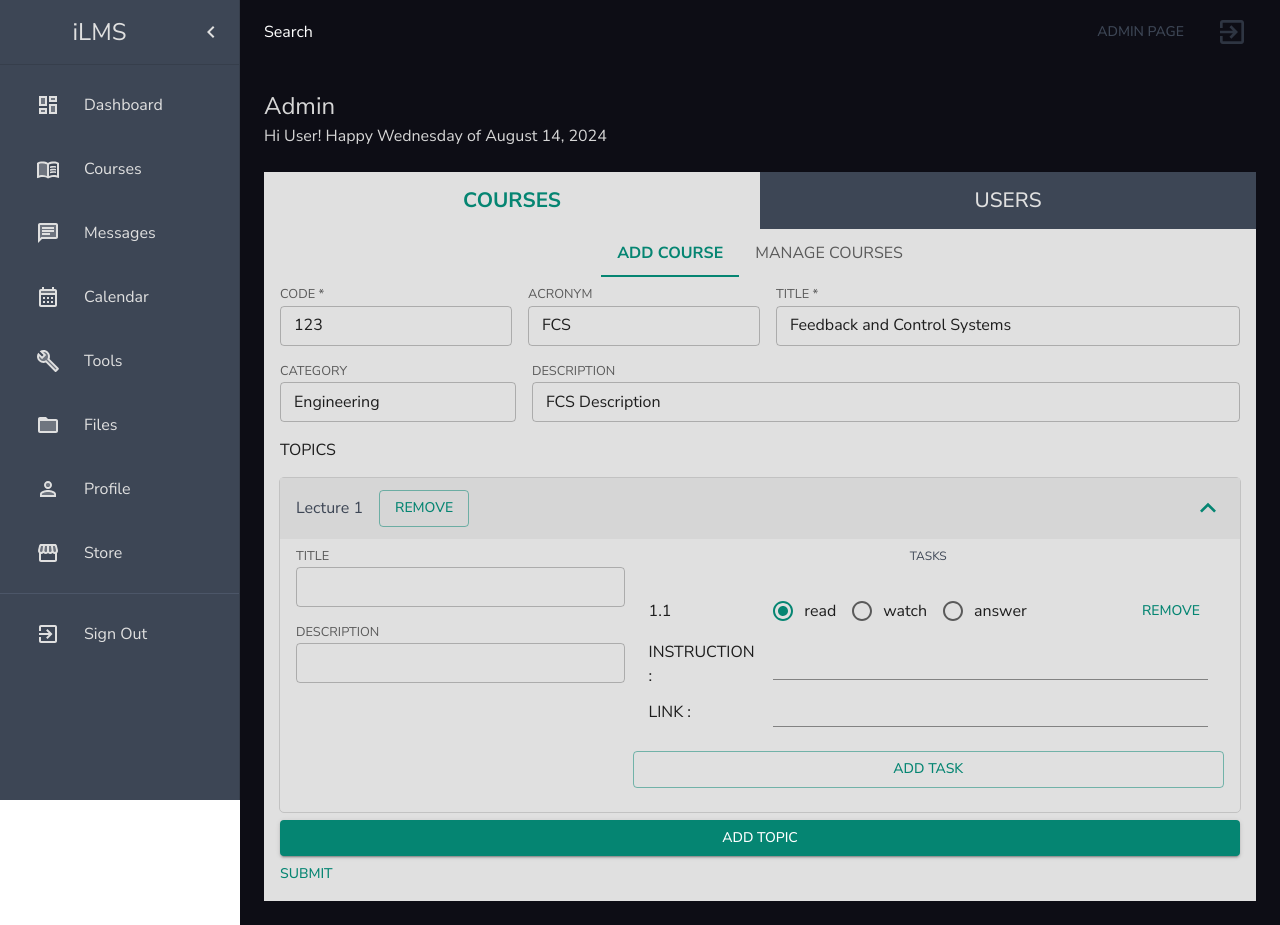
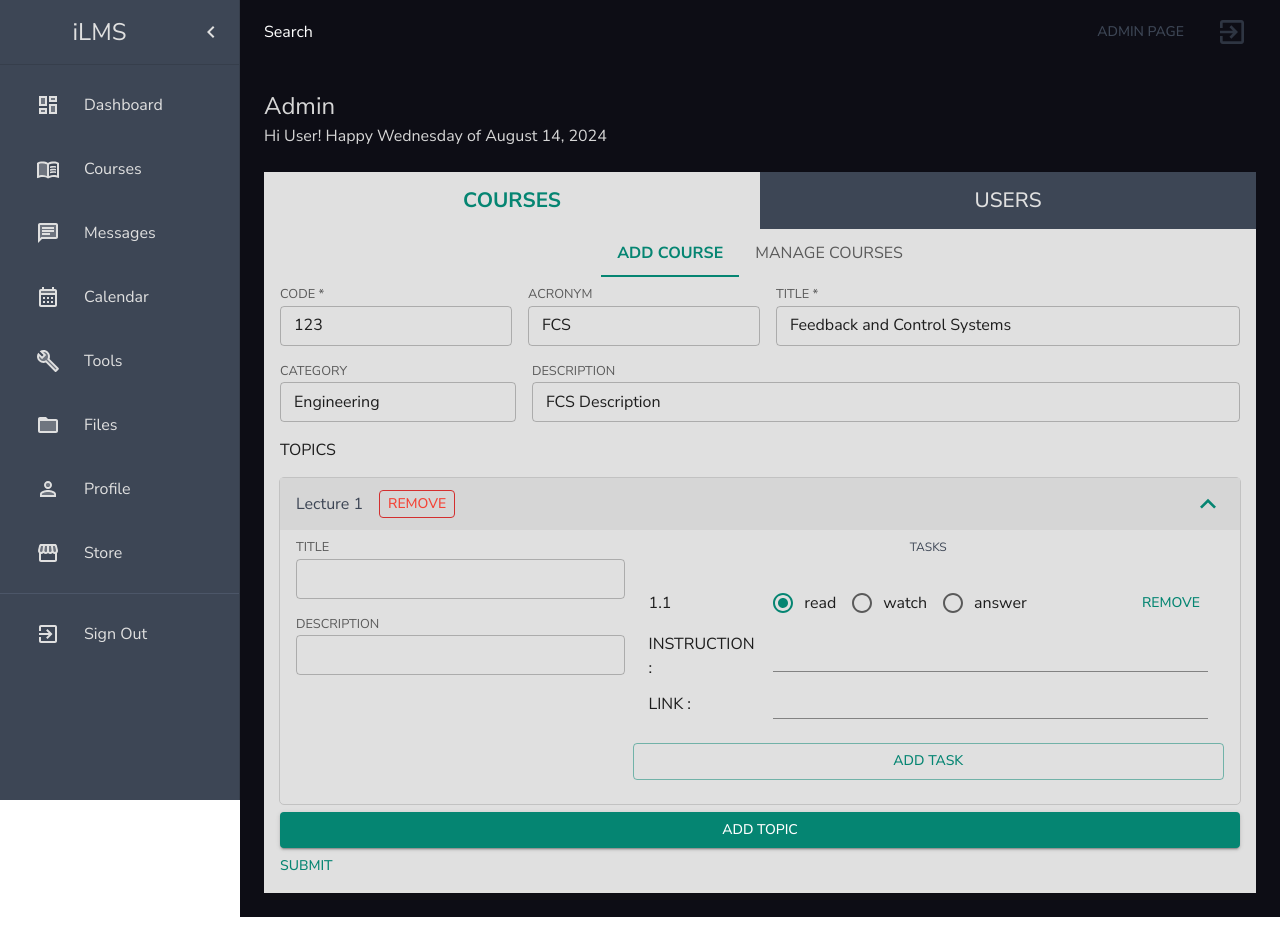
Before and after one commit to aramind/ilms, a React (Create React App) app in the folder client/: page /admin in a window 1280 px wide. Built offline with nearby package versions, Linux system fonts and the light colour scheme; no server answers; a web font is replaced by a local one.

Commit message:
feat: styling the remove button

```diff
--- a/client/src/pages/admin/add-course/TopicsSection.jsx
+++ b/client/src/pages/admin/add-course/TopicsSection.jsx
@@ -11,6 +11,7 @@ import React, { useEffect, useState } from "react";
 import { useFieldArray } from "react-hook-form";
 import LectureMetaInfo from "./LectureMetaInfo";
 import ExpandMoreIcon from "@mui/icons-material/ExpandMore";
+import DeleteOutlineOutlinedIcon from "@mui/icons-material/DeleteOutlineOutlined";
 import { nanoid } from "nanoid";
 
 import TaskSection from "./TaskSection";
@@ -93,10 +94,10 @@ const TopicsSection = ({ control }) => {
           </Accordion>
         ))}
         <Button
-          sx={{ marginTop: 1 }}
           fullWidth
           variant="contained"
           onClick={addNewTopic}
+          sx={localStyles.addBtn}
         >
           Add Topic
         </Button>
@@ -140,10 +141,23 @@ const localStyles = {
     margin: 0,
   },
   removeBtn: {
+    // bgcolor: red[700],
+    py: 0.1,
+    px: 1,
+    borderColor: red[700],
+    color: red[500],
     "&:hover": {
       color: grey[50],
-      borderColor: red[700],
-      bgcolor: red[700],
+      borderColor: red[500],
+      bgcolor: red[500],
+      opacity: 0.8,
+    },
+  },
+  addBtn: {
+    marginTop: 1,
+    "&:hover": {
+      color: grey[50],
+      bgcolor: (theme) => theme.palette.primary.dark,
     },
   },
 };
```
